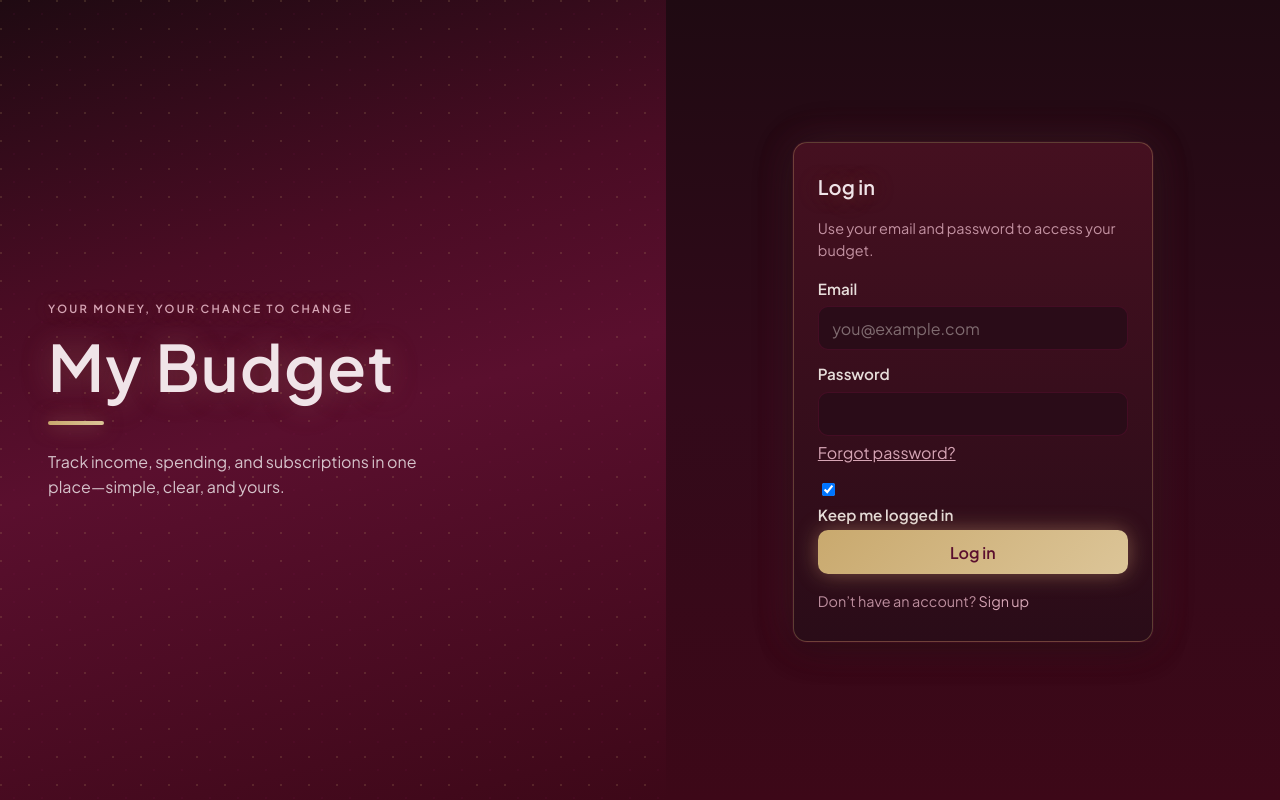
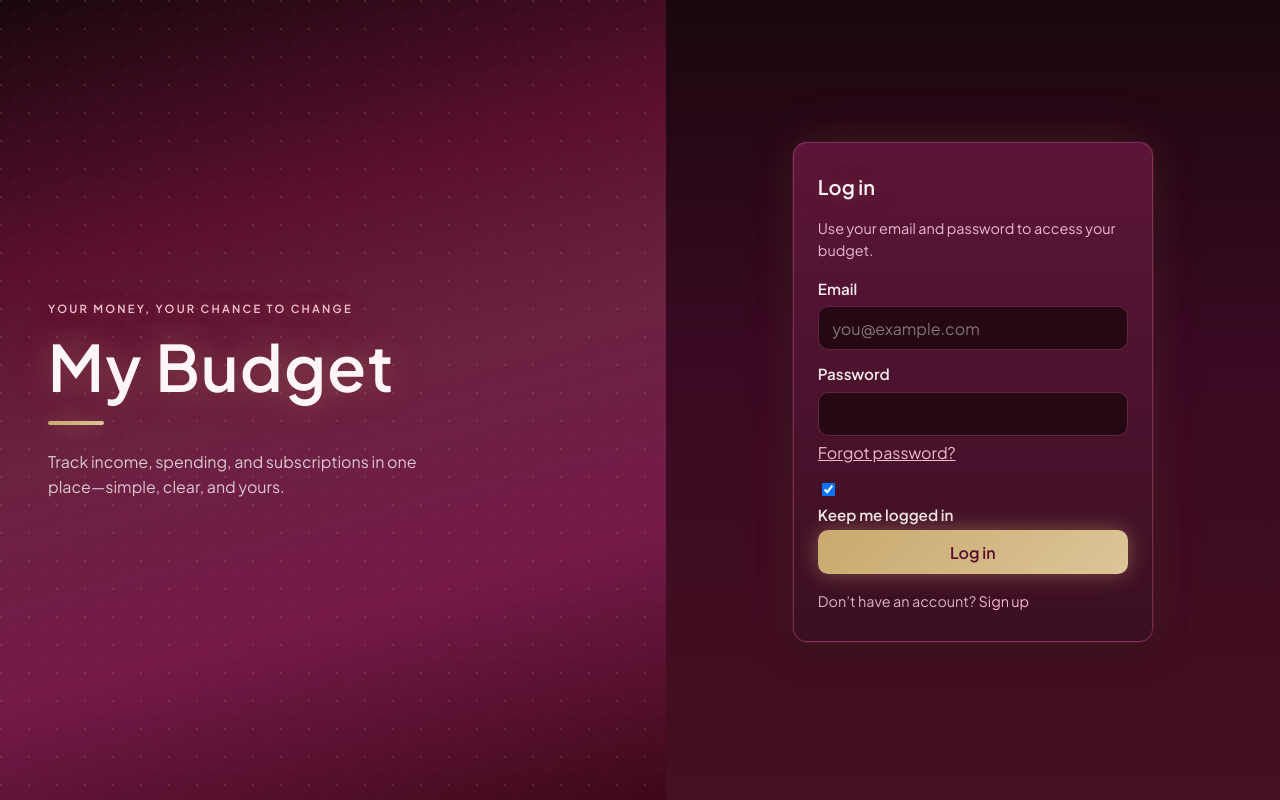
Before and after one commit to saifookhan/budget, a React (Vite) app: page / in a window 1280 px wide. Built offline with nearby package versions, Linux system fonts and the light colour scheme; no server answers.

Commit message:
UI: bordeaux più saturo e contrastato (temi, home, Crème)
Made-with: Cursor

```diff
--- a/index.html
+++ b/index.html
@@ -4,8 +4,8 @@
     <meta charset="UTF-8" />
     <link rel="icon" type="image/svg+xml" href="/vite.svg" />
     <meta name="viewport" content="width=device-width, initial-scale=1, viewport-fit=cover" />
-    <meta name="theme-color" content="#1f0a12" media="(prefers-color-scheme: dark)" />
-    <meta name="theme-color" content="#e8d9dd" media="(prefers-color-scheme: light)" />
+    <meta name="theme-color" content="#1a070e" media="(prefers-color-scheme: dark)" />
+    <meta name="theme-color" content="#edd6dc" media="(prefers-color-scheme: light)" />
     <meta name="apple-mobile-web-app-capable" content="yes" />
     <meta name="apple-mobile-web-app-status-bar-style" content="black-translucent" />
     <meta http-equiv="Cache-Control" content="no-cache, no-store, must-revalidate" />
--- a/src/index.css
+++ b/src/index.css
@@ -8,23 +8,23 @@
   --mobile-tab-bar-height: 3.75rem;
 }
 
-/* Wine night — bordeaux dominante sullo sfondo, oro su accenti e CTA */
+/* Wine night — bordeaux più saturo e contrastato, oro su CTA */
 [data-theme="neonBlack"] {
-  --bg: #1f0a12;
-  --bg-soft: #2a0c18;
-  --surface: #5a0f2e;
-  --card: #451020;
-  --text: #f0e4e8;
-  --text-muted: #d6a5b5;
+  --bg: #1a070e;
+  --bg-soft: #240814;
+  --surface: #6b2240;
+  --card: #50182f;
+  --text: #fdf5f7;
+  --text-muted: #f0c4d4;
   --accent: #c9a96e;
   --accent-soft: rgba(201, 169, 110, 0.32);
   --success: #c9a96e;
   --success-soft: rgba(201, 169, 110, 0.22);
-  --danger: #d6a5b5;
-  --danger-soft: rgba(214, 165, 181, 0.22);
-  --border: rgba(90, 15, 46, 0.55);
-  --shadow: 0 2px 12px rgba(0, 0, 0, 0.42), 0 0 28px rgba(201, 169, 110, 0.12), 0 0 40px rgba(90, 15, 46, 0.14);
-  --shadow-hover: 0 4px 22px rgba(0, 0, 0, 0.5), 0 0 36px rgba(201, 169, 110, 0.18), 0 0 48px rgba(90, 15, 46, 0.16);
+  --danger: #f0b8cc;
+  --danger-soft: rgba(240, 184, 204, 0.22);
+  --border: rgba(180, 70, 110, 0.45);
+  --shadow: 0 2px 12px rgba(0, 0, 0, 0.42), 0 0 28px rgba(201, 169, 110, 0.14), 0 0 44px rgba(120, 30, 65, 0.22);
+  --shadow-hover: 0 4px 22px rgba(0, 0, 0, 0.5), 0 0 36px rgba(201, 169, 110, 0.2), 0 0 52px rgba(140, 40, 80, 0.2);
 }
 [data-theme="neonBlack"] .settings-page-card select,
 [data-theme="neonBlack"] .settings-page-card .theme-dropdown {
@@ -37,23 +37,23 @@
   background: #f5efea;
 }
 
-/* Magenta — bordeaux profondo + magenta, CTA in oro */
+/* Magenta — bordeaux/magenta più vividi, CTA in oro */
 [data-theme="neonRainbow"] {
-  --bg: #1f0a12;
-  --bg-soft: #320a1a;
-  --surface: #4f1528;
-  --card: #421020;
-  --text: #f0e4e8;
-  --text-muted: #d6a5b5;
+  --bg: #1a070e;
+  --bg-soft: #2a0818;
+  --surface: #751a48;
+  --card: #5c1538;
+  --text: #fdf5f8;
+  --text-muted: #f5b8d8;
   --accent: #c9a96e;
   --accent-soft: rgba(201, 169, 110, 0.3);
   --success: #c9a96e;
   --success-soft: rgba(201, 169, 110, 0.24);
-  --danger: #d6a5b5;
-  --danger-soft: rgba(214, 165, 181, 0.24);
-  --border: rgba(90, 15, 46, 0.5);
-  --shadow: 0 2px 12px rgba(0, 0, 0, 0.44), 0 0 32px rgba(201, 169, 110, 0.1), 0 0 44px rgba(90, 15, 46, 0.12), 0 0 36px rgba(140, 28, 91, 0.1);
-  --shadow-hover: 0 4px 22px rgba(0, 0, 0, 0.52), 0 0 40px rgba(201, 169, 110, 0.16), 0 0 52px rgba(90, 15, 46, 0.14), 0 0 44px rgba(140, 28, 91, 0.12);
+  --danger: #f0b8d8;
+  --danger-soft: rgba(240, 184, 216, 0.24);
+  --border: rgba(200, 60, 130, 0.42);
+  --shadow: 0 2px 12px rgba(0, 0, 0, 0.44), 0 0 32px rgba(201, 169, 110, 0.12), 0 0 48px rgba(140, 28, 91, 0.2), 0 0 40px rgba(120, 25, 70, 0.16);
+  --shadow-hover: 0 4px 22px rgba(0, 0, 0, 0.52), 0 0 40px rgba(201, 169, 110, 0.18), 0 0 56px rgba(160, 35, 100, 0.22), 0 0 48px rgba(140, 28, 91, 0.18);
 }
 [data-theme="neonRainbow"] .settings-page-card select,
 [data-theme="neonRainbow"] .settings-page-card .theme-dropdown {
@@ -66,23 +66,23 @@
   background: #f5efea;
 }
 
-/* Crème — bordeaux morbido (non troppo scuro), oro su CTA */
+/* Crème — bordeaux saturo e contrastato sul chiaro, oro su CTA */
 [data-theme="neonClear"] {
-  --bg: #e8d9dd;
-  --bg-soft: #dbc9cf;
-  --surface: #f6f0f1;
-  --card: #fff8f9;
-  --text: #6e575f;
-  --text-muted: rgba(110, 87, 95, 0.72);
+  --bg: #edd6dc;
+  --bg-soft: #e0c4cd;
+  --surface: #f8f1f3;
+  --card: #fffafb;
+  --text: #5a0f2e;
+  --text-muted: rgba(90, 15, 46, 0.62);
   --accent: #c9a96e;
   --accent-soft: rgba(201, 169, 110, 0.22);
-  --success: #5f4850;
-  --success-soft: rgba(95, 72, 80, 0.14);
-  --danger: #7a2848;
-  --danger-soft: rgba(122, 40, 72, 0.14);
-  --border: rgba(110, 87, 95, 0.18);
-  --shadow: 0 2px 12px rgba(90, 15, 46, 0.08), 0 0 0 1px rgba(110, 87, 95, 0.05);
-  --shadow-hover: 0 4px 20px rgba(90, 15, 46, 0.12), 0 0 28px rgba(201, 169, 110, 0.12);
+  --success: #6d1538;
+  --success-soft: rgba(109, 21, 56, 0.12);
+  --danger: #8c1c5b;
+  --danger-soft: rgba(140, 28, 91, 0.14);
+  --border: rgba(90, 15, 46, 0.22);
+  --shadow: 0 2px 12px rgba(90, 15, 46, 0.1), 0 0 0 1px rgba(140, 40, 80, 0.06);
+  --shadow-hover: 0 4px 20px rgba(90, 15, 46, 0.14), 0 0 28px rgba(201, 169, 110, 0.14);
 }
 
 [data-theme="neonClear"] h1,
@@ -90,18 +90,18 @@
 [data-theme="neonClear"] h3,
 [data-theme="neonClear"] .page-title,
 [data-theme="neonClear"] .overview-page-title {
-  color: #5c444d;
+  color: #451020;
 }
 
 [data-theme="neonClear"] .settings-page-card select,
 [data-theme="neonClear"] .settings-page-card .theme-dropdown {
   color: var(--text);
-  background: #fff8f9;
-  border: 1px solid rgba(110, 87, 95, 0.22);
+  background: #fffafb;
+  border: 1px solid rgba(90, 15, 46, 0.28);
 }
 [data-theme="neonClear"] .settings-page-card select option {
   color: var(--text);
-  background: #fff8f9;
+  background: #fffafb;
 }
 
 * {
@@ -1099,8 +1099,8 @@ button {
 }
 [data-theme="neonBlack"] .accounts-balance-input,
 [data-theme="neonRainbow"] .accounts-balance-input {
-  color: #f0e4e8;
-  background: rgba(240, 228, 232, 0.1);
+  color: #fdf5f7;
+  background: rgba(253, 245, 247, 0.1);
 }
 
 .muted { color: var(--text-muted); font-size: 0.9rem; }
@@ -1212,7 +1212,7 @@ button {
   padding: 3rem 2rem;
   position: relative;
   overflow: hidden;
-  background: linear-gradient(165deg, #1f0a12 0%, #4a0c24 32%, #5a0f2e 52%, #3d0818 100%);
+  background: linear-gradient(165deg, #1a070e 0%, #5a0f2e 28%, #6b2240 48%, #751a48 72%, #3d0818 100%);
 }
 
 .home-hero-pattern {
@@ -1221,7 +1221,7 @@ button {
   opacity: 0.45;
   background-image:
     radial-gradient(circle at 1px 1px, rgba(201, 169, 110, 0.38) 1px, transparent 0),
-    radial-gradient(circle at 14px 14px, rgba(140, 28, 91, 0.22) 1px, transparent 0);
+    radial-gradient(circle at 14px 14px, rgba(200, 70, 120, 0.28) 1px, transparent 0);
   background-size: 28px 28px, 28px 28px;
   pointer-events: none;
 }
@@ -1239,9 +1239,9 @@ button {
   font-weight: 600;
   letter-spacing: 0.2em;
   text-transform: uppercase;
-  color: #d6a5b5;
+  color: #f5c2d4;
   margin: 0 0 1rem 0;
-  text-shadow: 0 0 18px rgba(201, 169, 110, 0.4), 0 0 22px rgba(140, 28, 91, 0.2);
+  text-shadow: 0 0 18px rgba(201, 169, 110, 0.45), 0 0 24px rgba(200, 80, 130, 0.25);
 }
 
 .home-title {
@@ -1249,10 +1249,10 @@ button {
   font-size: clamp(2.5rem, 8vw, 4rem);
   font-weight: 600;
   letter-spacing: 0.02em;
-  color: #f0e4e8;
+  color: #fdf5f7;
   margin: 0;
   line-height: 1.05;
-  text-shadow: 0 0 32px rgba(201, 169, 110, 0.28), 0 0 40px rgba(140, 28, 91, 0.12);
+  text-shadow: 0 0 32px rgba(201, 169, 110, 0.32), 0 0 48px rgba(180, 50, 100, 0.18);
 }
 
 .home-title-rule {
@@ -1279,7 +1279,7 @@ button {
   align-items: flex-start;
   justify-content: center;
   padding: 2rem 1.5rem;
-  background: linear-gradient(180deg, #1f0a12 0%, #320a1a 50%, #3d0818 100%);
+  background: linear-gradient(180deg, #1a070e 0%, #3a0a22 45%, #451020 100%);
 }
 
 .home-login-card.auth-card.card {
@@ -1287,41 +1287,41 @@ button {
   max-width: 360px;
   padding: 1.75rem 1.5rem;
   border-radius: var(--radius);
-  background: linear-gradient(180deg, #451020 0%, #2a0c18 100%);
-  border: 1px solid rgba(201, 169, 110, 0.32);
+  background: linear-gradient(180deg, #5c1538 0%, #3a0f22 100%);
+  border: 1px solid rgba(220, 100, 150, 0.35);
   box-shadow:
-    0 0 0 1px rgba(140, 28, 91, 0.12),
+    0 0 0 1px rgba(180, 50, 100, 0.18),
     0 8px 32px rgba(0, 0, 0, 0.4),
-    0 0 40px rgba(201, 169, 110, 0.1),
-    0 0 48px rgba(140, 28, 91, 0.12);
+    0 0 40px rgba(201, 169, 110, 0.12),
+    0 0 52px rgba(160, 40, 90, 0.18);
 }
 
 .home-login-card .auth-title {
-  color: #f0e4e8;
-  text-shadow: 0 0 22px rgba(201, 169, 110, 0.35), 0 0 28px rgba(140, 28, 91, 0.15);
+  color: #fdf5f7;
+  text-shadow: 0 0 22px rgba(201, 169, 110, 0.38), 0 0 32px rgba(200, 70, 120, 0.2);
 }
 .home-login-card .muted {
-  color: rgba(214, 165, 181, 0.88);
+  color: rgba(245, 200, 220, 0.92);
 }
 .home-login-card .form-group label {
-  color: rgba(245, 239, 234, 0.92);
+  color: rgba(253, 245, 247, 0.94);
 }
 .home-login-card .contact-input,
 .home-login-card input[type="email"],
 .home-login-card input[type="password"] {
-  background: rgba(240, 228, 232, 0.08);
-  border: 1px solid rgba(214, 165, 181, 0.35);
-  color: #f0e4e8;
+  background: rgba(253, 245, 247, 0.08);
+  border: 1px solid rgba(230, 150, 185, 0.4);
+  color: #fdf5f7;
   color-scheme: dark;
 }
 .home-login-card .contact-input::placeholder,
 .home-login-card input::placeholder {
-  color: rgba(245, 239, 234, 0.42);
+  color: rgba(253, 245, 247, 0.45);
 }
 .home-login-card .contact-input:focus,
 .home-login-card input:focus {
   border-color: #c9a96e;
-  box-shadow: 0 0 0 3px rgba(201, 169, 110, 0.28), 0 0 18px rgba(140, 28, 91, 0.12);
+  box-shadow: 0 0 0 3px rgba(201, 169, 110, 0.3), 0 0 20px rgba(200, 80, 130, 0.15);
   outline: none;
 }
 .home-login-card .btn-primary,
@@ -1338,29 +1338,29 @@ button {
 }
 .home-login-card .btn-link,
 .home-login-card .auth-footer a {
-  color: #d6a5b5;
+  color: #f5b8d0;
 }
 .home-login-card .btn-link:hover,
 .home-login-card .auth-footer a:hover {
-  color: #f0e4e8;
-  text-shadow: 0 0 12px rgba(201, 169, 110, 0.35);
+  color: #fdf5f7;
+  text-shadow: 0 0 12px rgba(201, 169, 110, 0.38);
 }
 .home-login-card .auth-footer {
-  color: rgba(214, 165, 181, 0.85);
+  color: rgba(245, 200, 220, 0.88);
 }
 .home-login-card .auth-alert {
-  background: rgba(140, 28, 91, 0.2);
-  border: 1px solid rgba(214, 165, 181, 0.35);
-  color: #d6a5b5;
+  background: rgba(140, 28, 91, 0.28);
+  border: 1px solid rgba(240, 160, 195, 0.4);
+  color: #f8d0e4;
 }
 .home-login-card .auth-alert-error {
-  background: rgba(140, 28, 91, 0.28);
-  border-color: rgba(214, 165, 181, 0.45);
-  color: #f0d4dc;
+  background: rgba(140, 28, 91, 0.34);
+  border-color: rgba(240, 160, 195, 0.5);
+  color: #ffe8f0;
 }
 .home-login-card .auth-alert code {
-  color: rgba(240, 228, 232, 0.92);
-  background: rgba(90, 15, 46, 0.35);
+  color: rgba(253, 245, 247, 0.95);
+  background: rgba(90, 15, 46, 0.4);
 }
 
 @media (min-width: 900px) {
```
